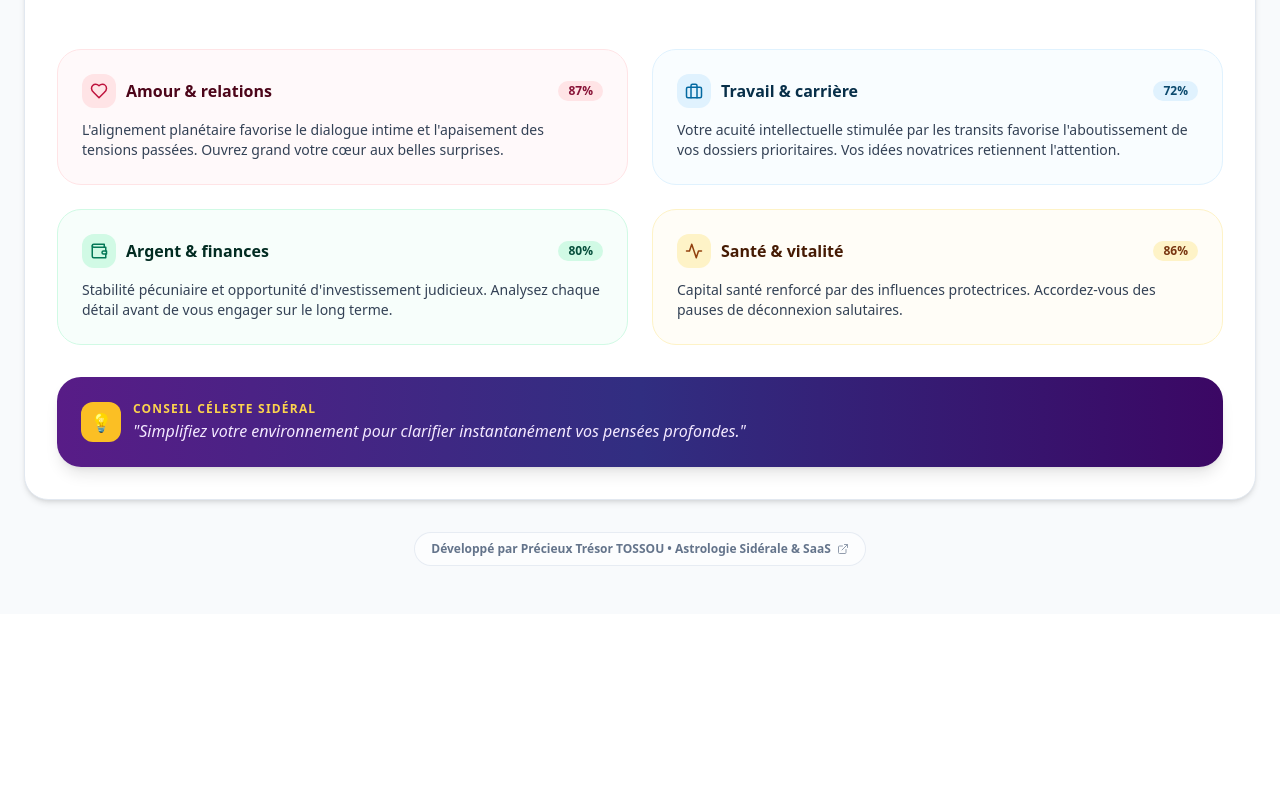
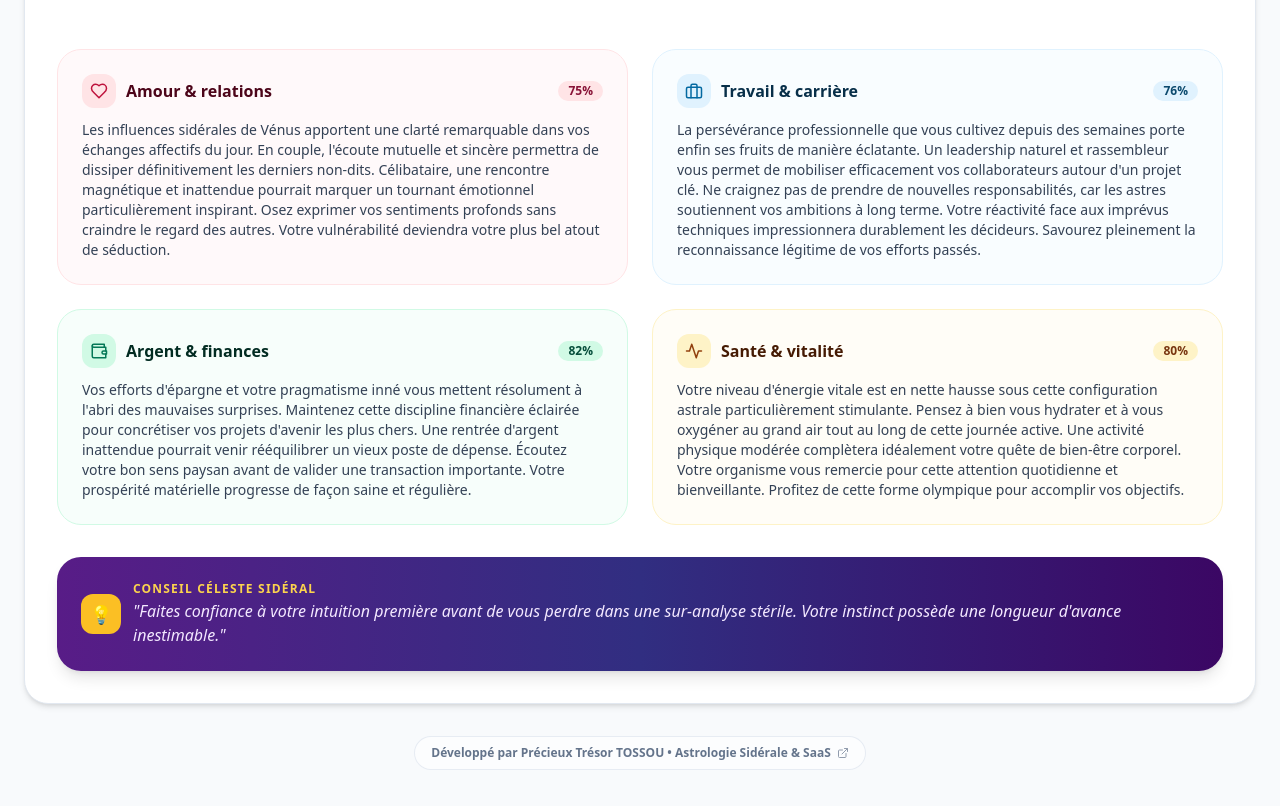
Before and after one commit to Precieux6/mon-horoscope-app, a React (Vite) app: page / in a window 1280 px wide. Shown: the part 700-1506 px from the top of the page. Before the commit the page ends 1314 px from the top, so only its background shows below. Built offline with nearby package versions, Linux system fonts and the light colour scheme.

Commit message:
Refactor zodiac sign data and update texts
Updated zodiac sign database and daily/monthly texts for improved clarity and consistency. Adjusted comments and refined text content for better readability.

```diff
--- a/src/App.tsx
+++ b/src/App.tsx
@@ -5,7 +5,7 @@ import {
 } from 'lucide-react';
 
 // ============================================================================
-// BASE DE DONNÉES SIDÉRALE ET TROPICALE (12 SIGNES DU ZODIAQUE)
+// BASE DE DONNÉES SIDÉRALE (12 SIGNES DU ZODIAQUE)
 // ============================================================================
 
 const ZODIAC_SIGNS = [
@@ -32,8 +32,6 @@ const getSiderealSignFromDate = (dateString) => {
   const date = new Date(dateString);
   if (isNaN(date.getTime())) return null;
 
-  // Calcul astronomique approximatif de la déviation sidérale (Ayanamsa ~24 degrés)
-  // Décalage d'environ 24 jours en arrière par rapport au zodiaque tropical
   const siderealDate = new Date(date.getTime());
   siderealDate.setUTCDate(siderealDate.getUTCDate() - 24);
 
@@ -204,7 +202,7 @@ const COMPLETE_PROFILES_DATABASE = {
     excellenceDomains: ["Entrepreneuriat", "Gestion de crise", "Sport de haut niveau", "Innovation", "Aéronautique", "Chirurgie", "Stratégie", "Startup", "Défense", "Exploration"]
   },
   taureau: {
-    qualities: ["Loyal", "Patient", "Pragmatique", "Fiable", "Constante sidérale", "Épicurien", "Ancré", "Protecteur", "Solide", "Méthodique"],
+    qualities: ["Loyal", "Patient", "Pragmatique", "Fiable", "Constance sidérale", "Épicurien", "Ancré", "Protecteur", "Solide", "Méthodique"],
     flaws: ["Rancunier", "Possessif", "Têtu", "Réticent au changement", "Matérialiste", "Rigide", "Lent", "Gourmand", "Inflexible", "Méfiant"],
     anecdotes: [
       "Ancré dans la constellation réelle du Taureau, son sens de la matière est absolu.",
@@ -353,7 +351,6 @@ const getDetailedProfileForDate = (dateString, fullName) => {
   const date = new Date(dateString);
   if (isNaN(date.getTime())) return null;
 
-  // Utilisation de l'astrologie sidérale calculée
   const sign = getSiderealSignFromDate(dateString);
   if (!sign) return null;
 
@@ -397,46 +394,42 @@ const getDetailedProfileForDate = (dateString, fullName) => {
 };
 
 // ============================================================================
-// TEXTES QUOTIDIENS ET MENSUELS DYNAMIQUES
+// TEXTES QUOTIDIENS (4 à 6 phrases) ET MENSUELS (8 à 10 phrases)
 // ============================================================================
 
 const DAILY_TEXTS = {
   amour: [
-    "Les influences sidérales de Vénus apportent une clarté remarquable dans vos échanges affectifs. En couple, l'écoute mutuelle dissipe les derniers non-dits. Célibataire, une rencontre magnétique pourrait marquer un tournant inspirant.",
-    "Un climat passionnel et constructif enveloppe votre sphère sentimentale. Les astres récompensent l'audace du cœur et la sincérité des intentions partagées.",
-    "La configuration céleste invite à la tendresse et à la consolidation de vos liens essentiels. Exprimez vos sentiments avec authenticité.",
-    "Une vague d'empathie et de complicité profonde illumine votre journée relationnelle. Profitez de ces ondes bienveillantes pour raviver la flamme.",
-    "L'alignement planétaire favorise le dialogue intime et l'apaisement des tensions passées. Ouvrez grand votre cœur aux belles surprises."
+    "Les influences sidérales de Vénus apportent une clarté remarquable dans vos échanges affectifs du jour. En couple, l'écoute mutuelle et sincère permettra de dissiper définitivement les derniers non-dits. Célibataire, une rencontre magnétique et inattendue pourrait marquer un tournant émotionnel particulièrement inspirant. Osez exprimer vos sentiments profonds sans craindre le regard des autres. Votre vulnérabilité deviendra votre plus bel atout de séduction.",
+    "Un climat passionnel, constructif et chaleureux enveloppe votre sphère sentimentale dès les premières lueurs du jour. Les astres récompensent grandement l'audace du cœur ainsi que la franchise de vos intentions partagées. Prenez le temps d'organiser une parenthèse exclusive avec l'élu de votre cœur pour raviver la flamme. Si vous cherchez l'âme sœur, votre rayonnement naturel attirera les bonnes énergies. La tendresse partagée sera la clé de votre équilibre intime.",
+    "La configuration céleste invite à une profonde introspection romantique pour mieux comprendre vos désirs affectifs. En binôme, la complicité s'accroît à travers des projets simples et des rires complaisants. Laissez parler votre intuition première pour guider vos élans passionnés sans calcul excessif. Les tensions récentes s'évaporent naturellement sous l'effet d'une bienveillance réciproque. Profitez pleinement de chaque instant de douceur partagée."
   ],
   travail: [
-    "Votre acuité intellectuelle stimulée par les transits favorise l'aboutissement de vos dossiers prioritaires. Vos idées novatrices retiennent l'attention.",
-    "La persévérance professionnelle porte ses fruits. Un leadership naturel vous permet de mobiliser efficacement vos collaborateurs autour d'un projet clé.",
-    "Dynamisme et réactivité caractérisent votre journée professionnelle. Osez porter des propositions audacieuses auprès des décideurs.",
-    "L'ambiance de travail est propice aux synergies constructives. Votre rigueur technique fait l'unanimité.",
-    "Des opportunités stratégiques se profilent. Restez concentré sur vos objectifs à long terme pour maximiser vos succès."
+    "Votre acuité intellectuelle, fortement stimulée par les transits planétaires du moment, favorise l'aboutissement rapide de vos dossiers prioritaires. Vos idées novatrices et audacieuses retiendront l'attention bienveillante de vos supérieurs hiérarchiques. C'est le moment idéal pour poser de nouveaux jalons stratégiques dans votre carrière. Veillez toutefois à maintenir une communication claire et apaisée avec vos collègues de bureau. Votre efficacité opérationnelle fera l'unanimité tout au long de la journée.",
+    "La persévérance professionnelle que vous cultivez depuis des semaines porte enfin ses fruits de manière éclatante. Un leadership naturel et rassembleur vous permet de mobiliser efficacement vos collaborateurs autour d'un projet clé. Ne craignez pas de prendre de nouvelles responsabilités, car les astres soutiennent vos ambitions à long terme. Votre réactivité face aux imprévus techniques impressionnera durablement les décideurs. Savourez pleinement la reconnaissance légitime de vos efforts passés.",
+    "Une journée très dynamique s'annonce sur le plan professionnel, marquée par des opportunités de collaboration inédites. Prenez des initiatives calculées pour réorienter un dossier complexe vers un succès garanti. Votre créativité technique et votre sens aigu de l'organisation débloqueront des situations figées. Restez ouvert aux suggestions constructives formulées par vos pairs les plus expérimentés. Votre rigueur quotidienne constitue le socle solide de votre ascension future."
   ],
   argent: [
-    "La gestion rigoureuse de vos finances consolide votre assise matérielle. C'est le moment idéal pour optimiser votre budget avec clairvoyance.",
-    "Stabilité pécuniaire et opportunité d'investissement judicieux. Analysez chaque détail avant de vous engager sur le long terme.",
-    "Vos efforts d'épargne et votre pragmatisme vous mettent à l'abri des imprévus. Maintenez cette discipline éclairée.",
-    "Une rentrée d'argent inattendue ou un réajustement budgétaire favorable allège vos charges. Gérez vos acquis avec sagesse.",
-    "L'intuition financière est au rendez-vous. Écoutez votre bon sens pour sécuriser votre prospérité future."
+    "La gestion rigoureuse et méthodique de vos finances personnelles consolide durablement votre assise matérielle. C'est une excellente journée pour réviser votre budget global et optimiser vos sources de revenus. Anticipez vos dépenses futures pour garder l'esprit totalement serein face aux fluctuations économiques. Vos efforts d'épargne commencent à payer de plus en plus clairement. La modération financière demeure le meilleur garant de votre tranquillité d'esprit.",
+    "Stabilité pécuniaire et opportunité d'investissement judicieux se profilent au cœur de votre journée. Analysez minutieusement chaque petite clause contractuelle avant de vous engager sur le long terme. Votre perspicacité financière vous évitera des erreurs d'appréciation malvenues. Profitez de cette aisance passagère pour sécuriser vos arrières et gâter vos proches. La chance sourit aux esprits avisés qui savent patienter.",
+    "Vos efforts d'épargne et votre pragmatisme inné vous mettent résolument à l'abri des mauvaises surprises. Maintenez cette discipline financière éclairée pour concrétiser vos projets d'avenir les plus chers. Une rentrée d'argent inattendue pourrait venir rééquilibrer un vieux poste de dépense. Écoutez votre bon sens paysan avant de valider une transaction importante. Votre prospérité matérielle progresse de façon saine et régulière."
   ],
   sante: [
-    "Niveau d'énergie vitale en hausse. Une activité physique modérée et une hydratation soignée complètent votre bien-être.",
-    "Résistance physique remarquable. Privilégiez des moments de respiration consciente pour un équilibre corps-esprit parfait.",
-    "Capital santé renforcé par des influences protectrices. Accordez-vous des pauses de déconnexion salutaires.",
-    "Vitalité resplendissante. C'est le moment idéal pour canaliser votre dynamisme dans une pratique sportive stimulante.",
-    "Équilibre harmonieux. Écoutez les signaux de votre organisme pour préserver votre capital énergétique."
+    "Votre niveau d'énergie vitale est en nette hausse sous cette configuration astrale particulièrement stimulante. Pensez à bien vous hydrater et à vous oxygéner au grand air tout au long de cette journée active. Une activité physique modérée complètera idéalement votre quête de bien-être corporel. Votre organisme vous remercie pour cette attention quotidienne et bienveillante. Profitez de cette forme olympique pour accomplir vos objectifs.",
+    "Une très bonne résistance physique générale vous accompagne du matin jusqu'au soir sans faille. Privilégiez des moments de respiration consciente pour évacuer les micro-tensions mentales accumulées. Votre capital santé bénéficie d'influences protectrices qui renforcent votre tonus immunitaire global. Accordez-vous des pauses de déconnexion numérique totale pour apaiser votre système nerveux. Votre corps rayonne d'une vitalité harmonieuse.",
+    "L'équilibre entre votre corps et votre esprit s'établit avec une remarquable fluidité. Pratiquez une activité relaxante ou un sport tonique selon vos envies profondes du moment. Votre tonus resplendissant vous permet d'aborder vos tâches avec le sourire. Veillez toutefois à respecter une coupure salutaire dès les premières baisses de régime vespérales. Prenez soin de votre enveloppe corporelle avec douceur."
   ],
   conseils: [
-    "Fixez vos intentions dès le matin dans le calme pour guider votre journée vers l'essentiel.",
-    "Cultivez la gratitude et osez poser des limites saines face aux sollicitations superflues.",
-    "Faites confiance à votre intuition première : elle possède une longueur d'avance.",
-    "Simplifiez votre environnement pour clarifier instantanément vos pensées profondes.",
-    "Accordez-vous un moment de silence absolu pour régénérer votre paix intérieure."
+    "Accordez-vous dix minutes de silence absolu en début de matinée pour fixer vos intentions calmes. Cette discipline intérieure guidera vos pas vers la sérénité la plus totale.",
+    "Faites confiance à votre intuition première avant de vous perdre dans une sur-analyse stérile. Votre instinct possède une longueur d'avance inestimable.",
+    "Simplifiez votre environnement immédiat pour clarifier instantanément vos pensées. Le rangement extérieur engendre toujours un apaisement intérieur profond."
   ]
 };
+
+const MONTHLY_TRENDS_DATABASE = [
+  "Ce mois-ci, les configurations sidérales majeures encouragent profondément la consolidation de vos acquis et la clarté dans vos ambitions de vie. Votre capacité d'adaptation exceptionnelle face aux transits planétaires fera toute la différence dans vos projets personnels et professionnels. C'est une période idéale pour dissiper les doutes persistants et poser de nouvelles bases relationnelles durables. Sur le plan de la carrière, vos initiatives audacieuses trouveront un écho très favorable auprès de votre hiérarchie. Veillez toutefois à préserver votre capital énergétique en intercalant des temps de repos salvateurs. Vos finances s'équilibrent grâce à une rigueur de gestion que vous maintenez avec constance. En amour, la sincérité des échanges renforcera la complicité au sein de votre foyer. Restez constamment à l'écoute de votre intuition profonde pour saisir les opportunités cachées au tournant.",
+  "Une période hautement transformatrice et lumineuse s'ouvre grandement à vous tout au long de ce mois. Les énergies cosmiques favorisent activement la concrétisation de vos aspirations de long terme et le renforcement de vos liens affectifs. Votre créativité débordante vous permettra de surmonter avec brio les obstacles administratifs ou techniques. Sur le plan pécuniaire, la maîtrise de vos ressources matérielles vous garantit une tranquillité d'esprit remarquable. Cultivez la persévérance face aux petits changements de programme qui viendront pimenter votre quotidien. Les astres soutiennent également vos démarches de bien-être physique et de rééquilibrage de l'hygiène de vie. En amour, la passion s'allie harmonieusement à la tendresse pour transformer votre quotidien en un havre de paix. Prenez le temps de célébrer chaque petite victoire acquise avec panache et détermination.",
+  "Sous l'impulsion directe des cycles sidéraux réels, ce mois met en lumière votre formidable potentiel créatif et votre leadership naturel. C'est le moment idéal et privilégié pour réajuster vos priorités existentielles, entreprendre de nouveaux projets d'envergure et rayonner intensément. Vos relations professionnelles s'enrichissent grâce à un partage d'expertises constructif et hautement inspirant. Sur le plan financier, la diversification de vos sources de revenus commence à porter ses fruits de manière très encourageante. Prenez soin de votre corps en instaurant des routines de détente physique adaptées à vos besoins réels. Les influences de Vénus et de Jupiter garantissent des moments de bonheur partagé inoubliables en famille ou en couple. En restant fidèle à votre éthique et à vos convictions intimes, vous édifiez une trajectoire d'exception. L'univers tout entier conspire pour aligner vos efforts avec une réussite éclatante et méritée."
+];
 
 const generateAutomatedHoroscope = (signId, dateStr) => {
   const signIndex = ZODIAC_SIGNS.findIndex(s => s.id === signId);
@@ -464,12 +457,6 @@ const generateAutomatedHoroscope = (signId, dateStr) => {
   };
 };
 
-const MONTHLY_TRENDS_DATABASE = [
-  "Ce mois-ci, les configurations sidérales majeures encouragent la consolidation des acquis et la clarté dans les ambitions. Votre capacité d'adaptation aux transits planétaires fera toute la différence dans vos projets personnels et professionnels. Restez à l'écoute de votre intuition profonde.",
-  "Une période hautement transformatrice s'ouvre à vous. Les énergies cosmiques favorisent la concrétisation des aspirations de long terme, le renforcement des liens affectifs et la maîtrise de vos ressources matérielles. Cultivez la persévérance.",
-  "Sous l'impulsion des cycles sidéraux réels, ce mois met en lumière votre potentiel créatif et votre leadership. C'est le moment idéal pour réajuster vos priorités, entreprendre de nouveaux projets et rayonner dans vos domaines d'excellence."
-];
-
 const generateMonthlyTrends = (signId, yearMonthStr) => {
   const signIndex = ZODIAC_SIGNS.findIndex(s => s.id === signId);
   const safeIndex = signIndex !== -1 ? signIndex : 0;
@@ -483,10 +470,10 @@ const generateMonthlyTrends = (signId, yearMonthStr) => {
 
   const trend = MONTHLY_TRENDS_DATABASE[(safeIndex + hash) % MONTHLY_TRENDS_DATABASE.length];
   return {
-    amour: `Sur le plan affectif : ${trend}`,
-    travail: `Sur le plan professionnel : ${trend}`,
-    argent: `Sur le plan financier : ${trend}`,
-    sante: `Sur le plan de la vitalité : ${trend}`
+    amour: trend,
+    travail: trend,
+    argent: trend,
+    sante: trend
   };
 };
 
```
